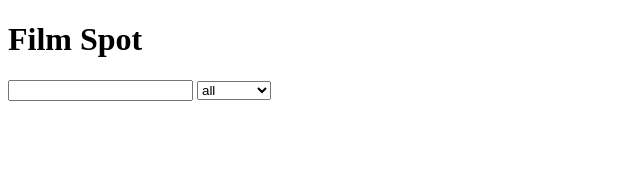
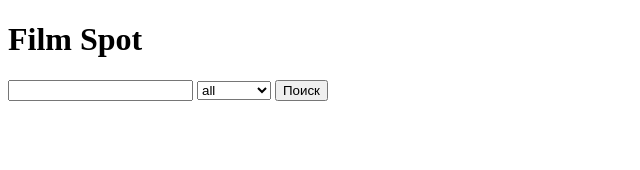
Before and after one commit to silius124/Film_spot, a React (Vite) app: page / in a window 1280 px wide. Shown: the top 170 px of the page, without its empty margins (0-640 px from the left). Built offline with nearby package versions, Linux system fonts and the light colour scheme.

Commit message:
add button

```diff
--- a/src/Header.jsx
+++ b/src/Header.jsx
@@ -1,19 +1,22 @@
 import { useDispatch, useSelector } from "react-redux";
 import { clearMovieList, getMovies } from "./store/slicers/MovieSlice";
+import { useState } from "react";
 
 function Header({ changeFilter }) {
   const dispatch = useDispatch();
   const filters = useSelector((state) => state.movies.filters);
+  const [title, setTitle] = useState("");
   function handleChangeInp(inp) {
+    setTitle(inp.split("").length === 0 ? null : inp);
     setTimeout(
       () =>
         dispatch(
           getMovies({
-            title: inp.split("").length === 0 ? null : inp,
+            title,
             index: "1",
           })
         ),
-      500
+      1500
     );
     dispatch(clearMovieList());
   }
@@ -37,7 +40,15 @@ function Header({ changeFilter }) {
             {filter}
           </option>
         ))}
-      </select>
+      </select>{" "}
+      <button
+        className="btn"
+        onClick={() => {
+          dispatch(getMovies({ title, index: 1 }));
+        }}
+      >
+        Поиск
+      </button>
     </header>
   );
 }
--- a/src/Movie.jsx
+++ b/src/Movie.jsx
@@ -18,14 +18,13 @@ function Movie() {
             <img src={movie.Poster} alt="" />
             <div>
               <h2>{movie.Title}</h2>
-
               <p>{movie.Plot}</p>
               <button
                 className="btn add_to_favourite"
                 onClick={() => dispatch(addToFavourite(movie))}
               >
                 Добавить в избранное
-              </button>
+              </button>{" "}
               <button
                 className="btn delete_from_favourite"
                 onClick={() => dispatch(deleteFromFavourite(movie))}
@@ -44,9 +43,11 @@ function Movie() {
               <label htmlFor="">Год выпуска: </label>
               <span>{movie.Year}</span>
               <label htmlFor="">Рейтинги: </label>
-              {movie.Ratings.map((rat) => (
+              {movie.Ratings.map((rat, i) => (
                 <>
-                  <label htmlFor="">{rat.Source}</label>
+                  <label key={i} htmlFor="">
+                    {rat.Source}
+                  </label>
                   <span>{rat.Value}</span>
                 </>
               ))}
@@ -56,6 +57,7 @@ function Movie() {
           </div>
         </>
       )}
+      {status === "failed" && <p>Такого не найдено</p>}
     </div>
   );
 }
```
